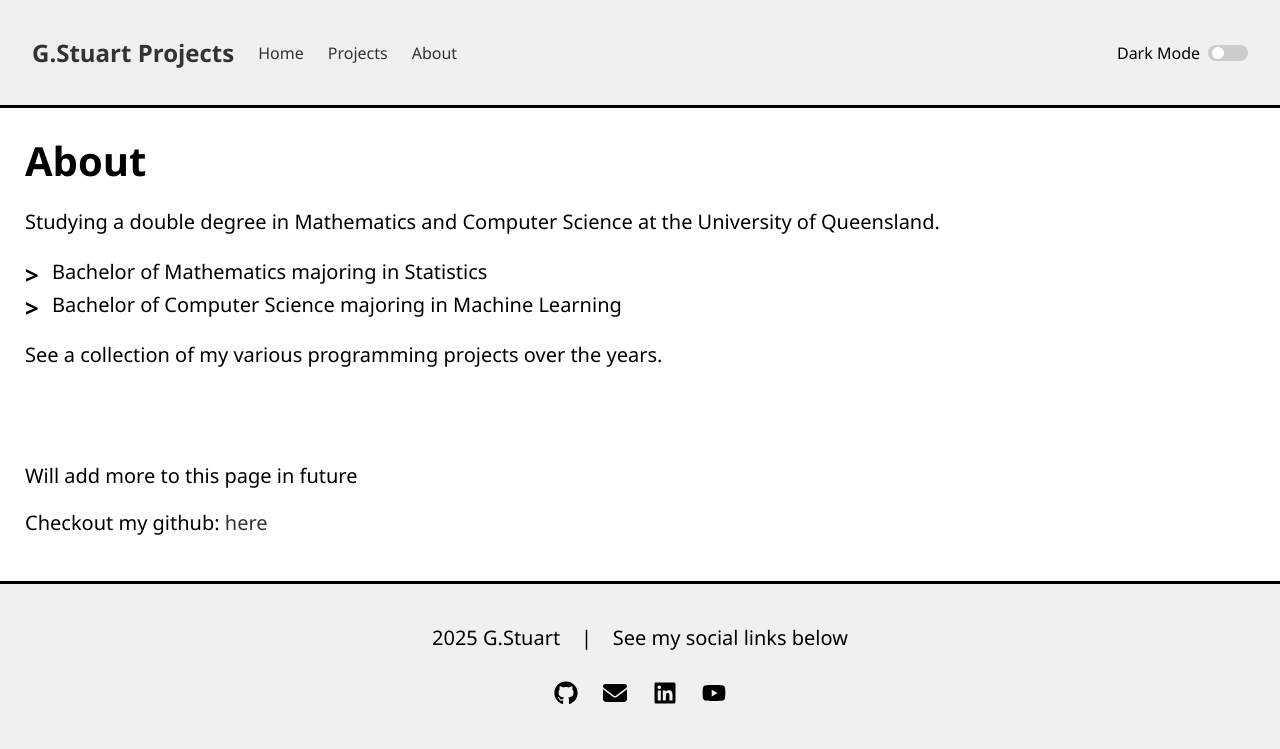
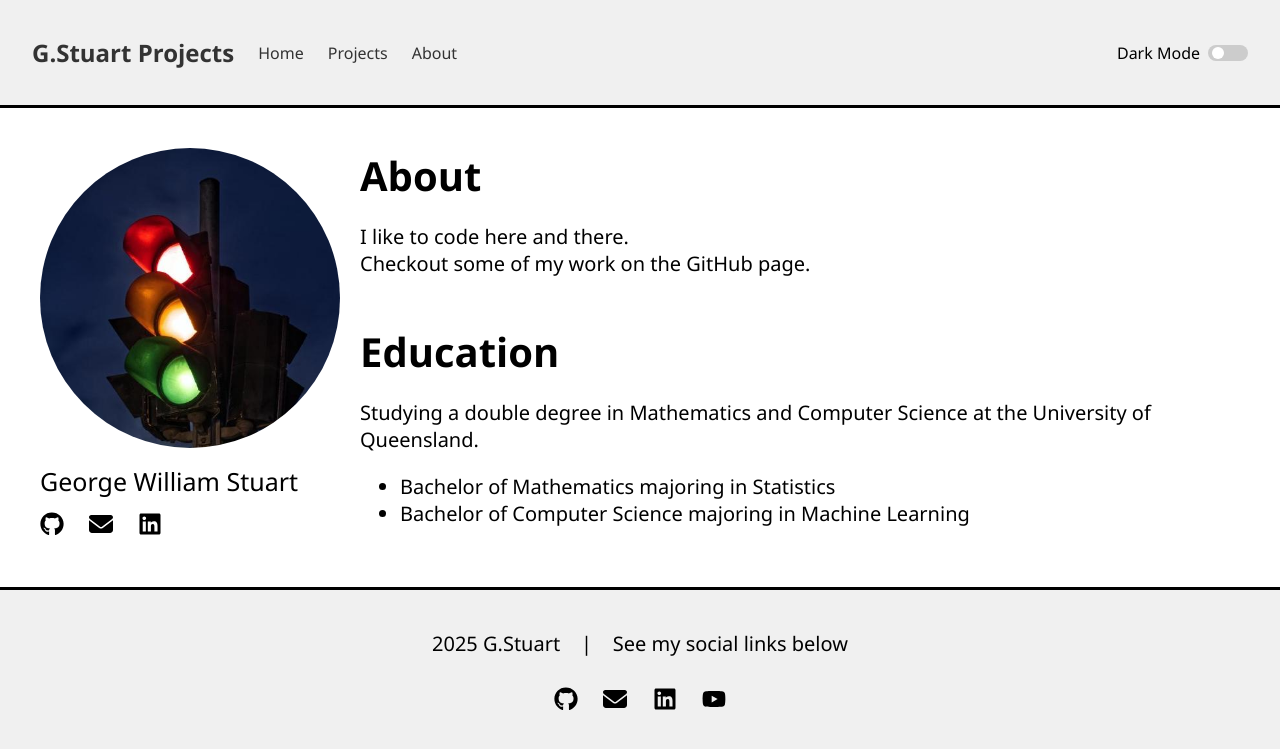
Before and after one commit to GWStuart/GWStuart.github.io, a Jekyll site: the page built from about.html, in a window 1280 px wide. Shown: the top 749 px of the page. Built offline with Jekyll 4.4.1, drawn with Linux system fonts in a browser that asks for light colours.

Commit message:
added about page

```diff
--- a/Gemfile
+++ b/Gemfile
@@ -2,3 +2,4 @@ source "https://rubygems.org"
 
 gem "jekyll"
 gem "jekyll-sass-converter"
+gem "logger"
--- /dev/null
+++ b/_sass/_about.scss
@@ -0,0 +1,50 @@
+.about-content {
+    display: flex;
+    flex-direction: row;
+    gap: 20px;
+    padding: 15px;
+}
+
+.about-image {
+    max-width: 300px;
+    height: auto;
+    border-radius: 300px;
+}
+
+.about-social {
+    display: inline-flex;
+    align-items: center;
+    gap: 6px;
+    padding: 4px 20px 4px 0;
+    border-radius: 15px;
+    font-size: 14px;
+    font-weight: 500;
+    white-space: nowrap;
+
+    max-width: fit-content;
+    flex-shrink: 0;
+    transition: transform 0.3s ease;
+}
+
+.about-social-icon {
+    width: 24px;
+    height: 24px;
+}
+
+.about-social:hover {
+    transform: scale(1.2);
+}
+
+.about-name {
+    font-size: 25px;
+    margin: 10px 0;
+}
+
+// Colour theme configurations
+
+body.dark-mode .about-social {
+
+  img {
+    filter: invert(1);
+  }
+}
--- a/_sass/_project-page.scss
+++ b/_sass/_project-page.scss
@@ -51,9 +51,28 @@
   border-radius: 5px;
 }
 
-ul li .tech-icon {
+.project-details ul li .tech-icon {
   margin-right: 8px;
   color: #555;
+}
+
+.project-details ul {
+	position: relative;
+	list-style: none;
+	margin-left: 0;
+	padding-left: 1.2em;
+}
+
+.project-details ul li:before {
+	content: "> ";
+  font-weight: bolder;
+  font-size: 1.2em;
+	position: absolute;
+	left: 0;
+}
+
+.project-details li {
+  padding: 3px;
 }
 
 .tech-stack {
--- a/_sass/base.scss
+++ b/_sass/base.scss
@@ -3,6 +3,7 @@
 @import "footer";
 @import "projects-grid";
 @import "project-page";
+@import "about";
 
 body {
   font-family: Segoe UI, sans-serif;
@@ -34,27 +35,8 @@ img {
   pointer-events: none
 }
 
-ul {
-	position: relative;
-	list-style: none;
-	margin-left: 0;
-	padding-left: 1.2em;
-}
-
-ul li:before {
-	content: "> ";
-  font-weight: bolder;
-  font-size: 1.2em;
-	position: absolute;
-	left: 0;
-}
-
-li {
-  padding: 3px;
-}
 
 // Set colours for the light and dark mode colour themes
-
 body {
   background-color: $header-colour-light;
   color: $text-colour-light;
--- a/about.html
+++ b/about.html
@@ -1,9 +1,9 @@
 ---
 layout: default
-title: G.Stuart Projects
+title: GStuartProjects ~ About
 ---
 
-<h1>About</h1>
+<!-- <h1>About</h1>
 <p>Studying a double degree in Mathematics and Computer Science at the University of Queensland.</p>
 
 <ul>
@@ -16,4 +16,33 @@ title: G.Stuart Projects
 <br>
 <br>
 <p>Will add more to this page in future</p>
-<p>Checkout my github: <a href="https://github.com/GWStuart">here</a></p>
+<p>Checkout my github: <a href="https://github.com/GWStuart">here</a></p> -->
+
+<div class="about-content">
+    <div>
+        <img src="/assets/images/profile-picture.jpg" alt="profile picture" class="about-image">
+        <p class="about-name">George William Stuart</p>
+        <div class="about-social">
+            <img src="assets/icons/github.svg" alt="github" class="about-social-icon">
+        </div>
+        <div class="about-social">
+            <img src="assets/icons/email.svg" alt="email" class="about-social-icon">
+        </div>
+        <div class="about-social">
+            <img src="assets/icons/linkedin.svg" alt="linkedin" class="about-social-icon">
+        </div>
+    </div>
+    <div>
+        <h1>About</h1>
+        <p>I like to code here and there.<br>Checkout some of my work on the GitHub page.</p>
+
+        <br>
+
+        <h1>Education</h1>
+        <p>Studying a double degree in Mathematics and Computer Science at the University of Queensland.</p>
+        <ul>
+            <li>Bachelor of Mathematics majoring in Statistics</li>
+            <li>Bachelor of Computer Science majoring in Machine Learning</li>
+        </ul>
+    </div>
+</div>
```
Also changed, not shown: assets/images/profile-picture.jpg (added).
